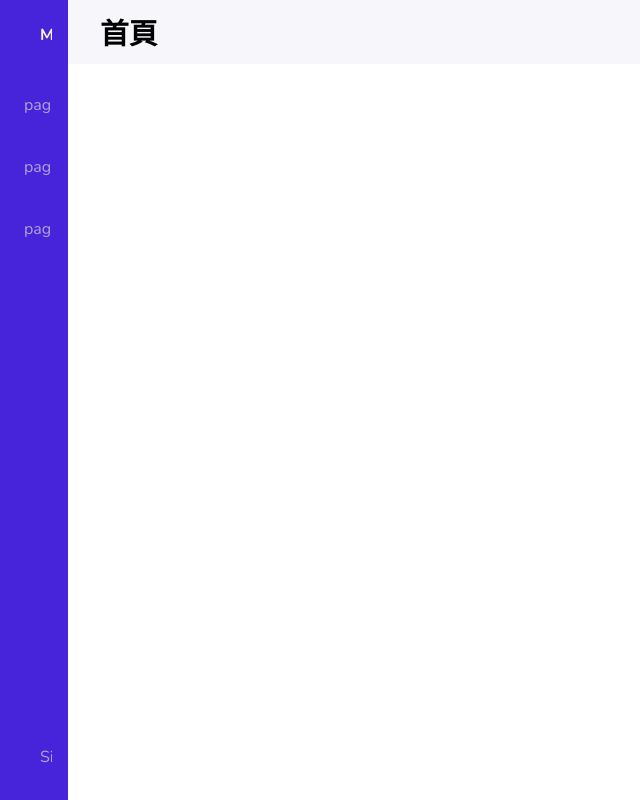
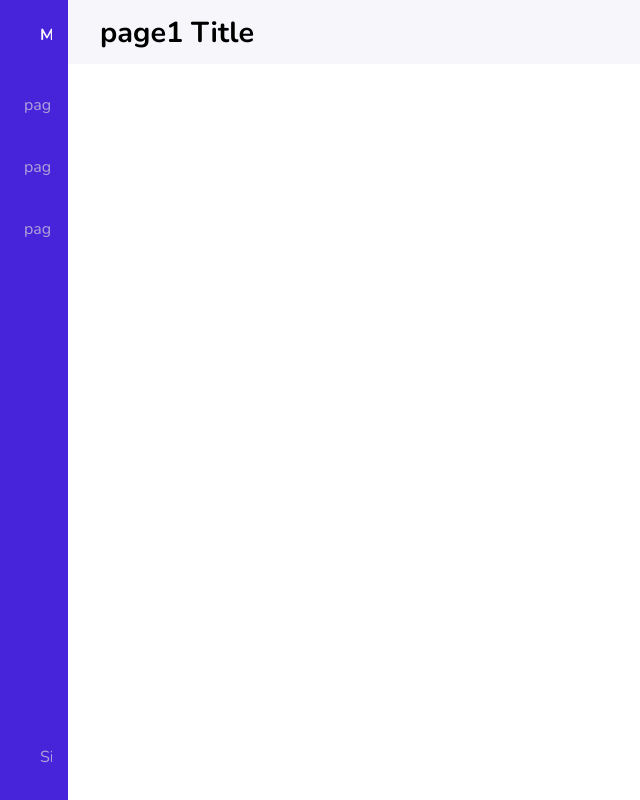
Before and after one commit to Chenade/42_matcha, a React (Create React App) app in the folder frontend/app/: page / in a window 1280 px wide. Shown: the whole page, without its empty margins (0-640 px from the left). Built offline with nearby package versions, Linux system fonts and the light colour scheme.

Commit message:
Type page title

```diff
--- a/frontend/app/src/components/navigation/Navbar.tsx
+++ b/frontend/app/src/components/navigation/Navbar.tsx
@@ -2,10 +2,12 @@ import React from 'react';
 import './page-navigation.css';
 import { Link } from 'react-router-dom';
 
+export type PageTitle = 'page1 Title' | 'page2 Title' | 'page3 Title';
+
 export const Navbar = ({
 	setPageTitle,
 }: {
-	setPageTitle: (pageName: string) => void;
+	setPageTitle: (pageTitle: PageTitle) => void;
 }) => {
 	const logout = () => {
 		localStorage.removeItem('Token');
--- a/frontend/app/src/components/navigation/PageNavigation.tsx
+++ b/frontend/app/src/components/navigation/PageNavigation.tsx
@@ -2,10 +2,11 @@ import React, { useEffect } from 'react';
 import './page-navigation.css';
 import { Outlet } from 'react-router-dom';
 import { Navbar } from './Navbar';
+import type { PageTitle } from './Navbar';
 
 export const PageNavigation = () => {
 
-    const [pageTitle, setPageTitle] = React.useState('首頁');
+    const [pageTitle, setPageTitle] = React.useState<PageTitle>('page1 Title');
 
     useEffect(() => {
         return () => {
```
